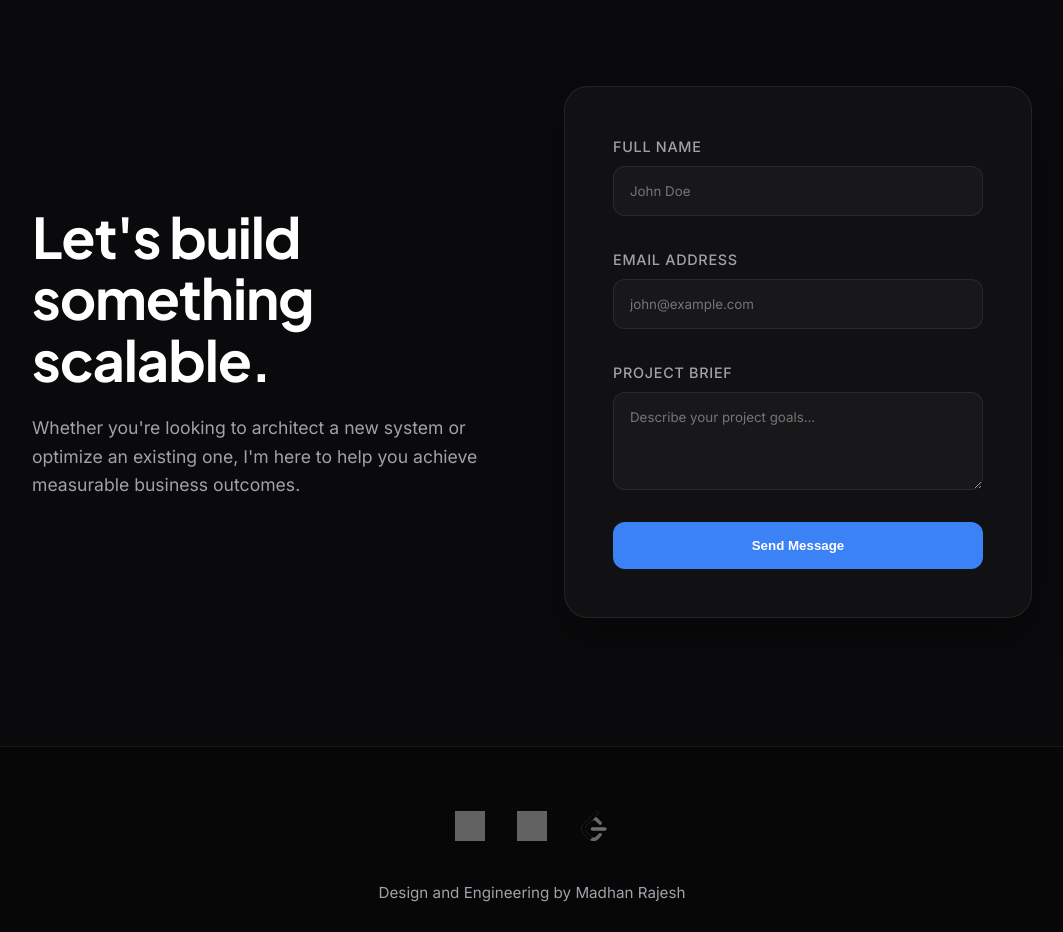
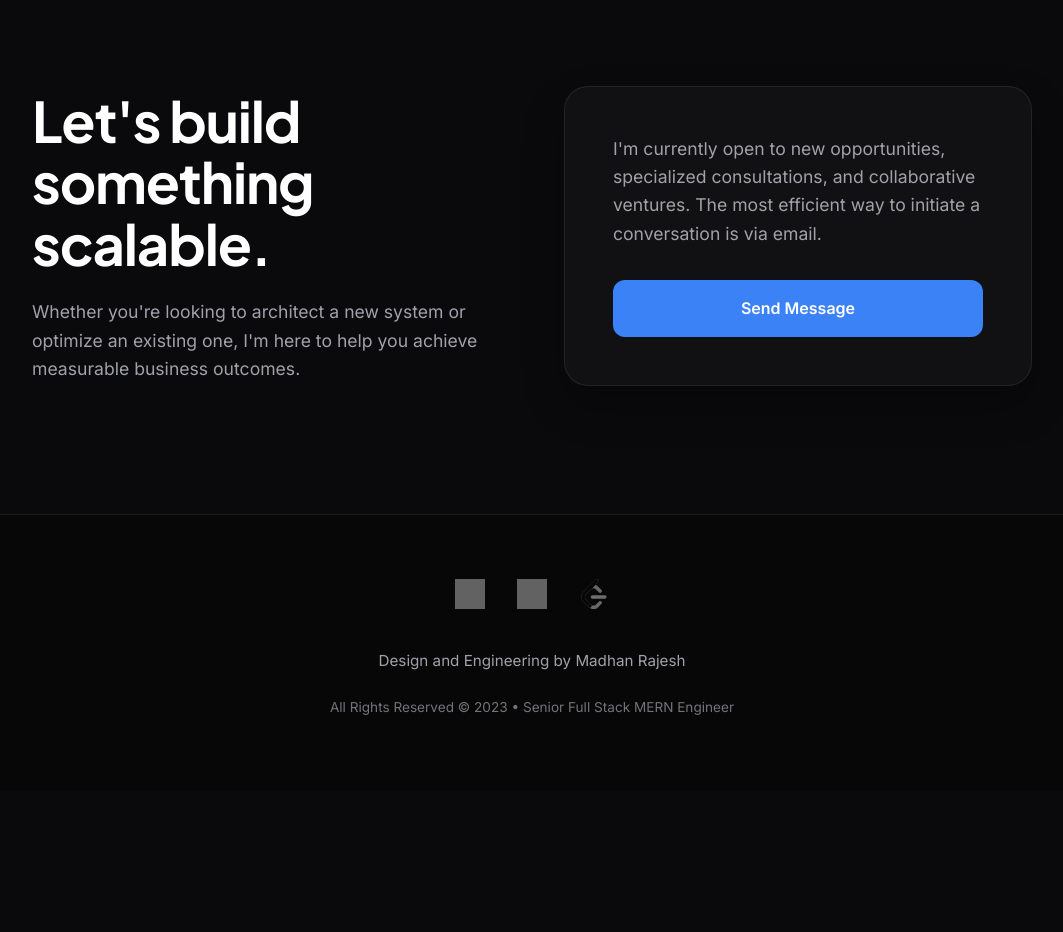
Before and after one commit to rajesh-1252/portfolio, a Next.js app: page / in a window 1280 px wide. Shown: the part 4720-5652 px from the top of the page, without its empty margins (108-1171 px from the left). After the commit the page ends 5511 px from the top, so only its background shows below. Built offline with nearby package versions, Linux system fonts and the light colour scheme; grey boxes are pictures that could not be loaded.

Commit message:
feat: replace contact form with direct mailto link

```diff
--- a/page/Contact.tsx
+++ b/page/Contact.tsx
@@ -28,21 +28,15 @@ const Contact = () => {
           viewport={{ once: true }}
           transition={{ duration: 0.6, delay: 0.2 }}
         >
-          <form action="" onSubmit={handleSubmit}>
-            <div className="row">
-              <label htmlFor="name">Full Name</label>
-              <input type="text" name="name" id="name" placeholder="John Doe" />
-            </div>
-            <div className="row">
-              <label htmlFor="email">Email Address</label>
-              <input type="email" name="email" id="email" placeholder="john@example.com" />
-            </div>
-            <div className="row">
-              <label htmlFor="message">Project Brief</label>
-              <textarea name="message" id="message" rows={4} placeholder="Describe your project goals..." />
-            </div>
-            <button className="submit-btn" type="submit">Send Message</button>
-          </form>
+          <div className="contact-card">
+            <p style={{ marginBottom: "2rem", lineHeight: "1.6" }}>
+              I'm currently open to new opportunities, specialized consultations, and collaborative ventures.
+              The most efficient way to initiate a conversation is via email.
+            </p>
+            <a href="mailto:madhanrajesh1252@gmail.com" className="submit-btn" style={{ textDecoration: "none", display: "flex", alignItems: "center", justifyContent: "center" }}>
+              Send Message
+            </a>
+          </div>
         </motion.div>
       </div>
     </Wrappers>
```
